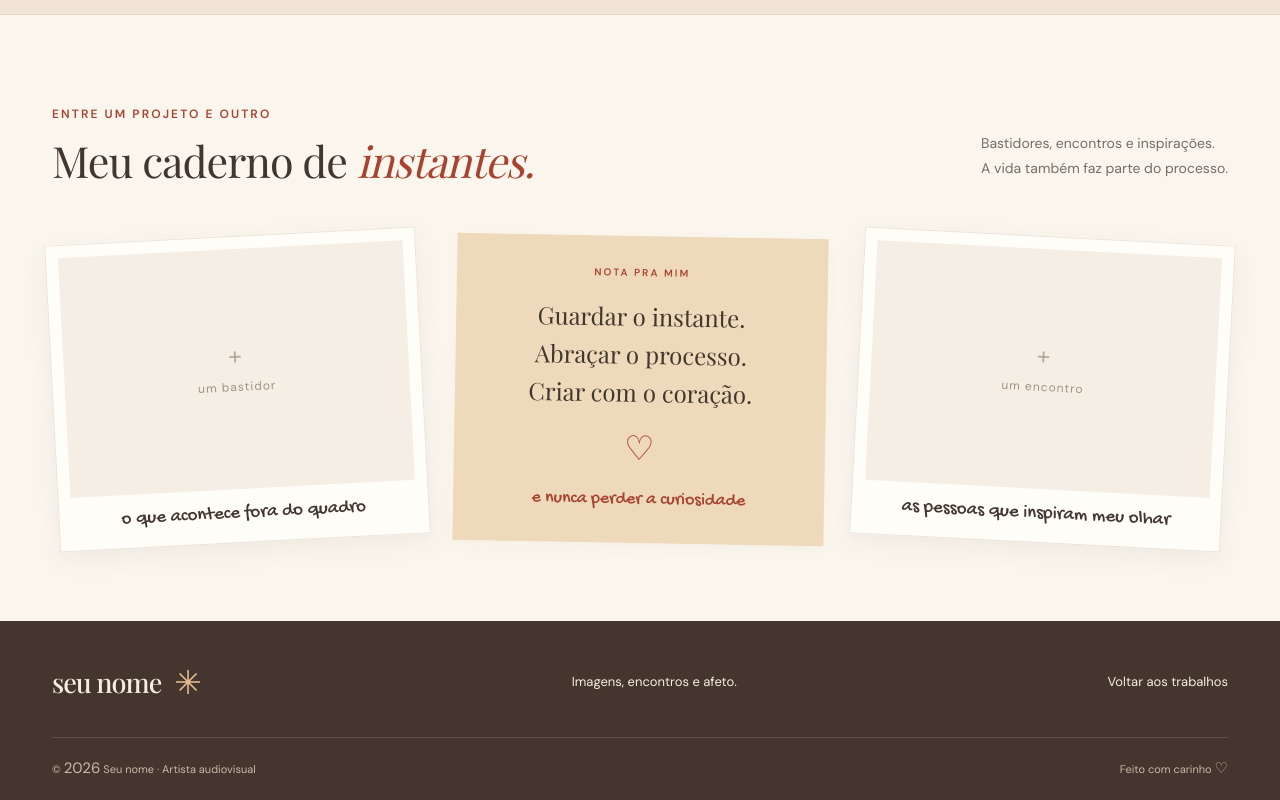
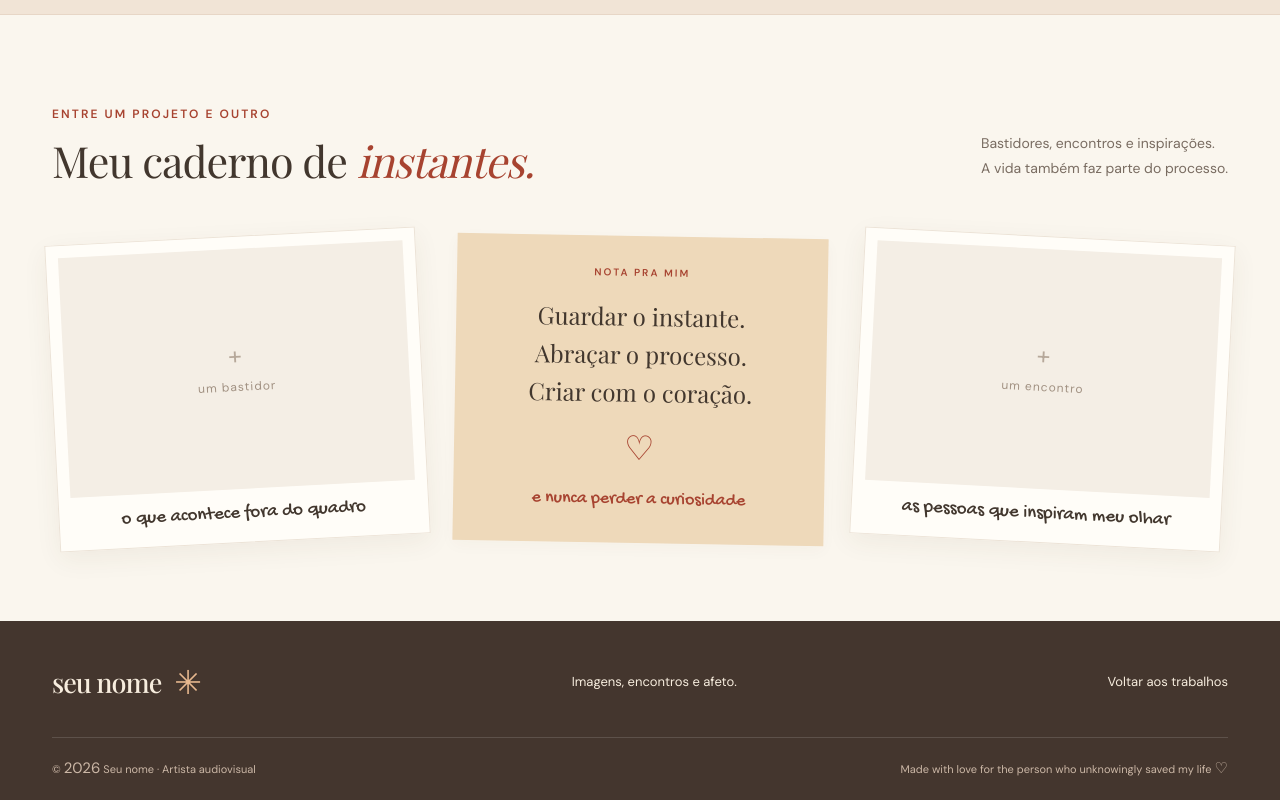
Before and after one commit to Shigzs/her_project, a plain HTML site: page portfolio/index.html in a window 1280 px wide. Shown: the part 2569-3369 px from the top of the page. Drawn offline with nearby package versions, Linux system fonts and the light colour scheme; a web font is replaced by a local one.

Commit message:
just a small and insignificant change

```diff
--- a/portfolio/dist/index.html
+++ b/portfolio/index.html
@@ -26,6 +26,6 @@
     <section class="about" id="sobre"><div class="wrap about-grid"><div class="portrait photo"><div class="blank" aria-label="Espaço reservado para um retrato da artista"><span class="placeholder-mark">+</span><span>seu retrato aqui</span></div><p>prazer, essa sou eu ♡</p></div><div class="about-copy"><p class="eyebrow">POR TRÁS DAS IMAGENS</p><h2>Oi, eu sou <em>seu nome.</em></h2><p>Gosto de gente, de encontros e de reparar nas coisas que quase passam despercebidas. É daí que nasce minha vontade de criar.</p><p>Entre uma gravação, um clique e uma edição, procuro transformar momentos em histórias que a gente sente. Meu trabalho tem um pouco de quem sou e muito das pessoas que caminham comigo.</p><div class="skills"><span>Fotografia</span><span>Direção & gravação</span><span>Edição de vídeo</span></div><p class="handwriting">criar fica mais bonito quando é junto.</p></div></div></section>
     <section class="notebook wrap section" id="caderno"><div class="section-heading"><div><p class="eyebrow">ENTRE UM PROJETO E OUTRO</p><h2>Meu caderno de <em>instantes.</em></h2></div><p>Bastidores, encontros e inspirações.<br>A vida também faz parte do processo.</p></div><div class="notes"><div class="note-photo photo"><div class="blank"><span class="placeholder-mark">+</span><span>um bastidor</span></div><p>o que acontece fora do quadro</p></div><div class="paper-note"><span class="eyebrow">NOTA PRA MIM</span><p>Guardar o instante.<br>Abraçar o processo.<br>Criar com o coração.</p><span class="note-heart" aria-hidden="true">♡</span><span class="handwriting">e nunca perder a curiosidade</span></div><div class="note-photo photo"><div class="blank"><span class="placeholder-mark">+</span><span>um encontro</span></div><p>as pessoas que inspiram meu olhar</p></div></div></section>
   </main>
-  <footer class="footer"><div class="wrap footer-top"><a class="brand" href="#inicio">seu nome<span aria-hidden="true">✳</span></a><p>Imagens, encontros e afeto.</p><a href="#trabalhos">Voltar aos trabalhos</a></div><div class="wrap footer-bottom"><span>© <span id="year"></span> Seu nome · Artista audiovisual</span><span>Feito com carinho <span aria-hidden="true">♡</span></span></div></footer>
+  <footer class="footer"><div class="wrap footer-top"><a class="brand" href="#inicio">seu nome<span aria-hidden="true">✳</span></a><p>Imagens, encontros e afeto.</p><a href="#trabalhos">Voltar aos trabalhos</a></div><div class="wrap footer-bottom"><span>© <span id="year"></span> Seu nome · Artista audiovisual</span><span>Made with love for the person who unknowingly saved my life <span aria-hidden="true">♡</span></span></div></footer>
   <dialog id="project-dialog"><button class="close-dialog" aria-label="Fechar projeto">×</button><div class="dialog-blank blank"><span class="placeholder-mark">+</span><span id="dialog-media-label"></span></div><div class="dialog-content"><p class="eyebrow" id="dialog-category"></p><h2 id="dialog-title"></h2><p id="dialog-description"></p><p class="coming-soon">Espaço reservado — o trabalho será adicionado em breve.</p></div></dialog>
 </body></html>
```
Also changed, not shown: portfolio/.openai/hosting.json (deleted), portfolio/script.js (renamed from portfolio/dist/script.js), portfolio/styles.css (renamed from portfolio/dist/styles.css).
